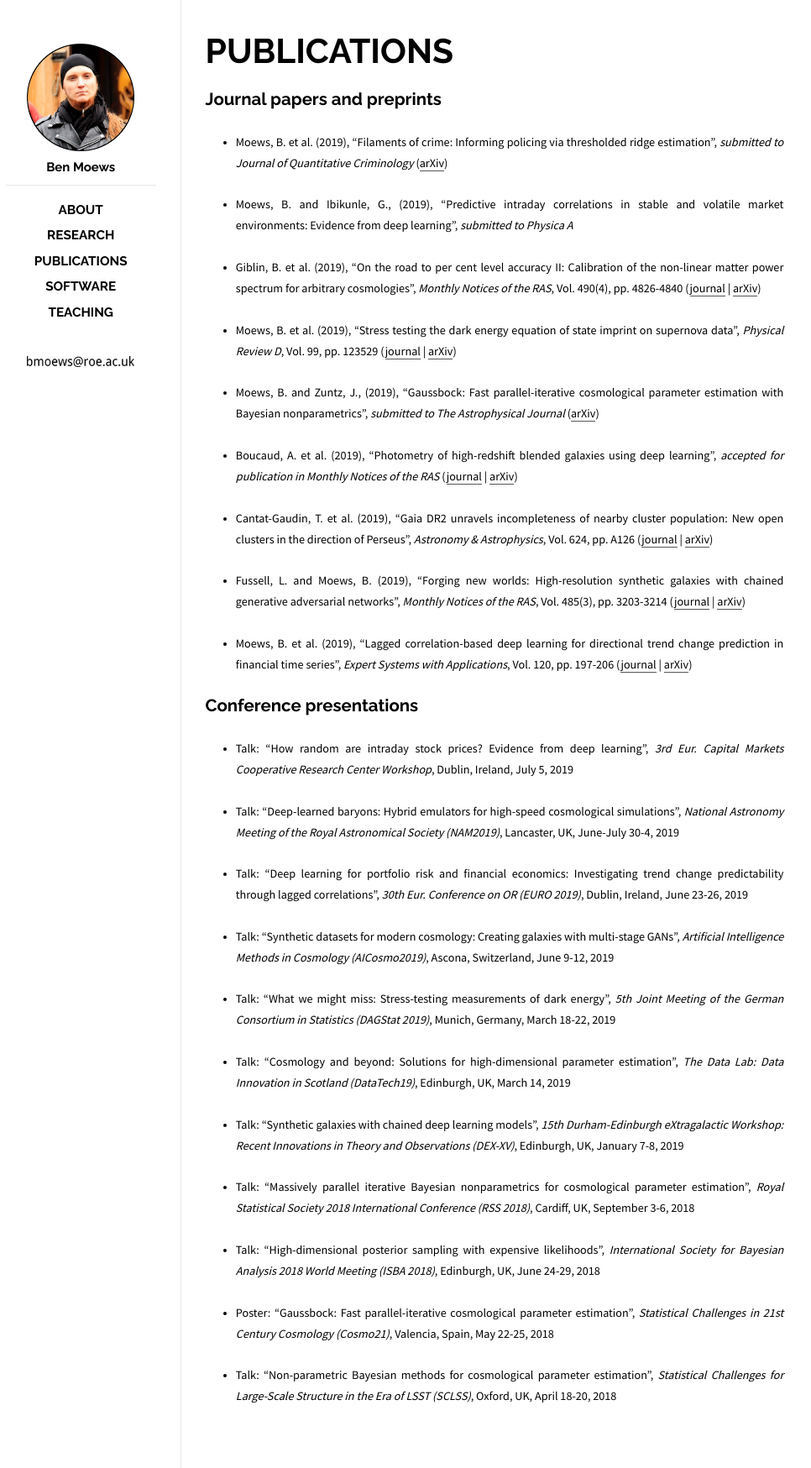
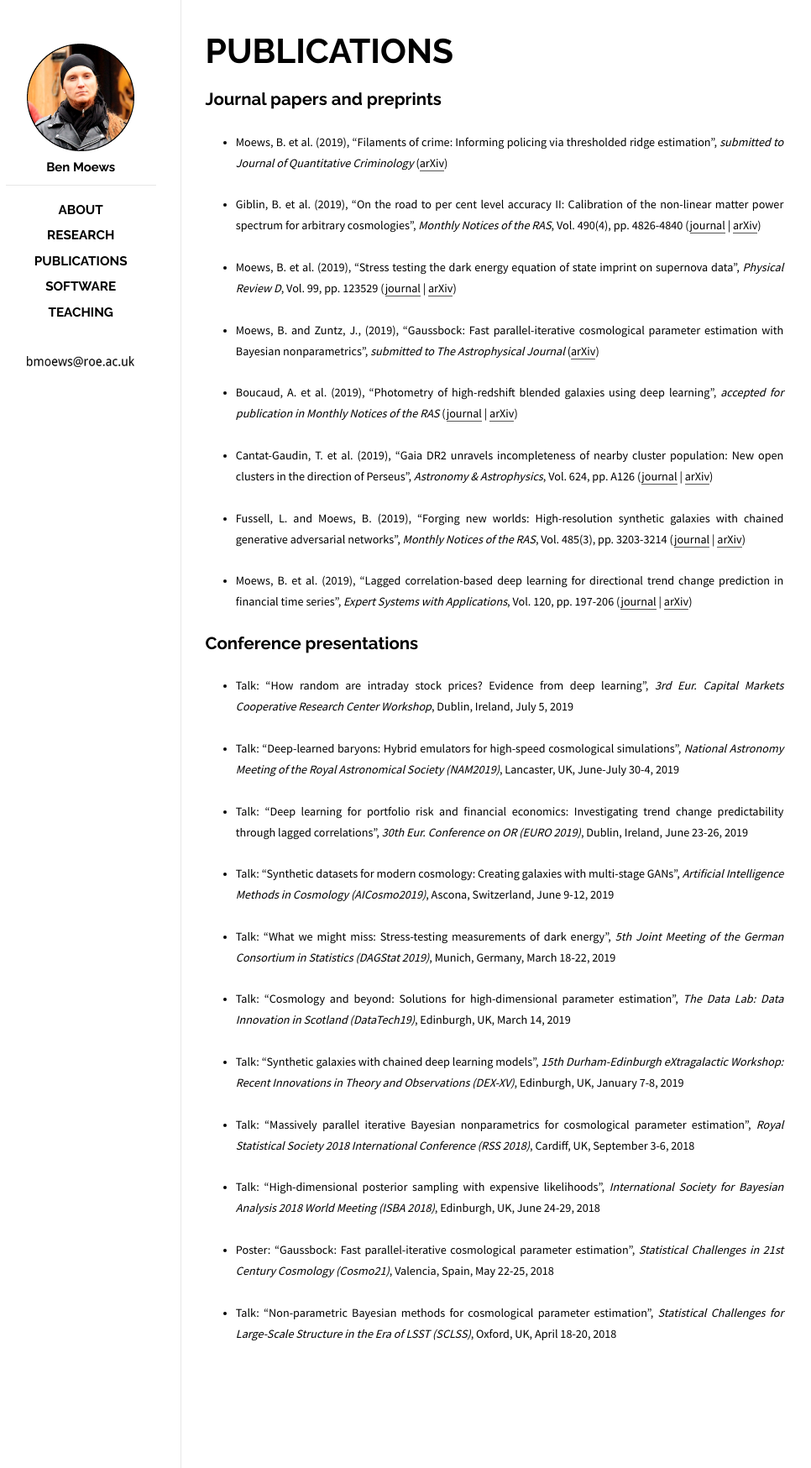
Before and after one commit to moews/moews.github.io, a Jekyll site: the page built from _posts/2017-03-25-publications.md, in a window 1280 px wide. Shown: the whole page at 84% size, without its empty margins (143-1109 px from the left). Built offline with Jekyll 4.4.1, drawn with Linux system fonts in a browser that asks for light colours; some of the changed lines change nothing that is shown.

Commit message:
Update 2017-03-25-publications.md

```diff
--- a/_posts/2017-03-25-publications.md
+++ b/_posts/2017-03-25-publications.md
@@ -8,9 +8,9 @@ categories: posts
 
 ## Journal papers and preprints
 
+<!-- * <small>Moews, B. and Ibikunle, G., (2019), "Predictive intraday correlations in stable and volatile market environments: Evidence from deep learning", _submitted to Physica A_ ([arXiv]())</small></small> -->
+
 * <small>Moews, B. et al. (2019), "Filaments of crime: Informing policing via thresholded ridge estimation", _submitted to Journal of Quantitative Criminology_ ([arXiv](https://arxiv.org/abs/1907.03206))</small>
-
-* <small>Moews, B. and Ibikunle, G., (2019), "Predictive intraday correlations in stable and volatile market environments: Evidence from deep learning", _submitted to Physica A_</small>
 
 * <small>Giblin, B. et al. (2019), "On the road to per cent level accuracy II: Calibration of the non-linear matter power spectrum for arbitrary cosmologies", _Monthly Notices of the RAS_, Vol. 490(4), pp. 4826-4840 ([journal](https://doi.org/10.1093/mnras/stz2659) | [arXiv](https://arxiv.org/abs/1906.02742))</small>
 
```
